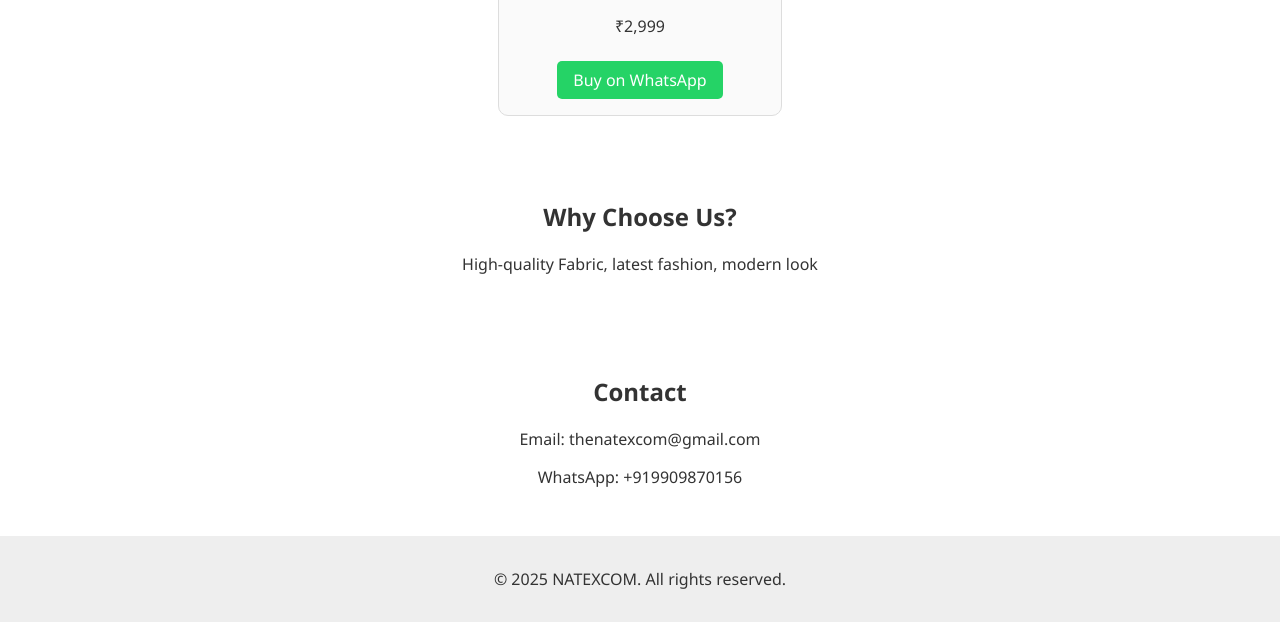
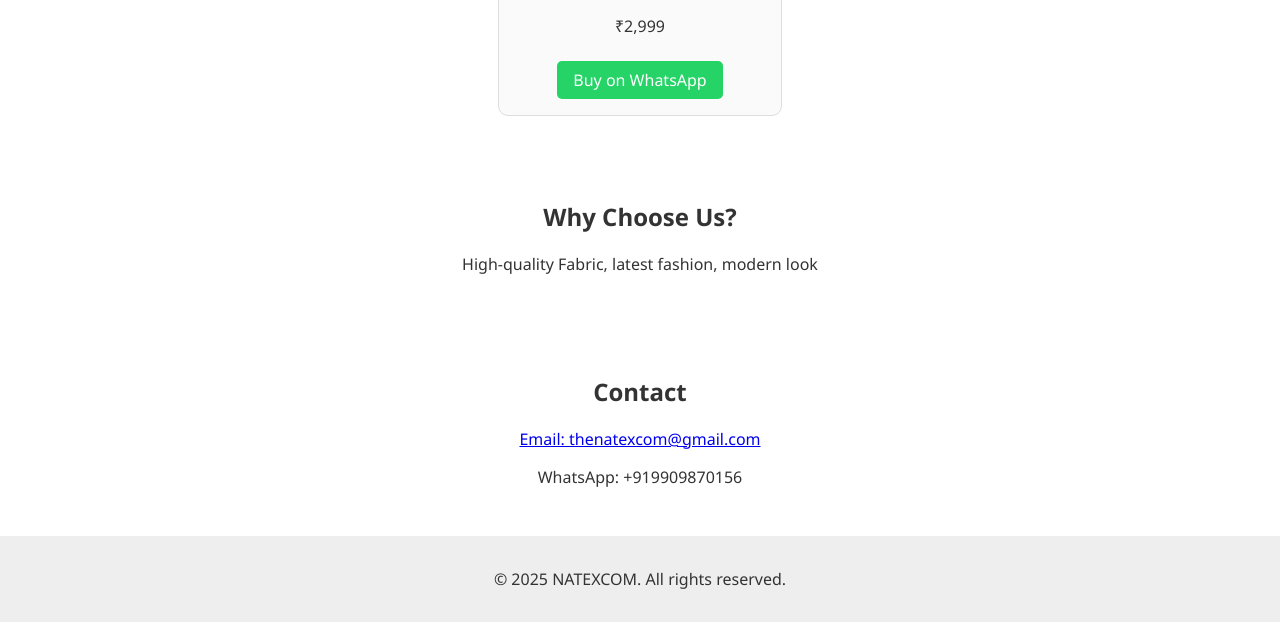
Before and after one commit to w3aarush/natexcom, a plain HTML site: page index.html in a window 1280 px wide. Shown: the part 1409-2031 px from the top of the page. Drawn offline with Linux system fonts and the light colour scheme.

Commit message:
added email link

```diff
--- a/index.html
+++ b/index.html
@@ -119,7 +119,7 @@
 
   <section id="contact">
     <h2>Contact</h2>
-    <p>Email: thenatexcom@gmail.com</p>
+    <p><a href="mailto:thenatexcom@gmail.com">Email: thenatexcom@gmail.com</a></p>
     <p>WhatsApp: +919909870156</p>
   </section>
 
```
